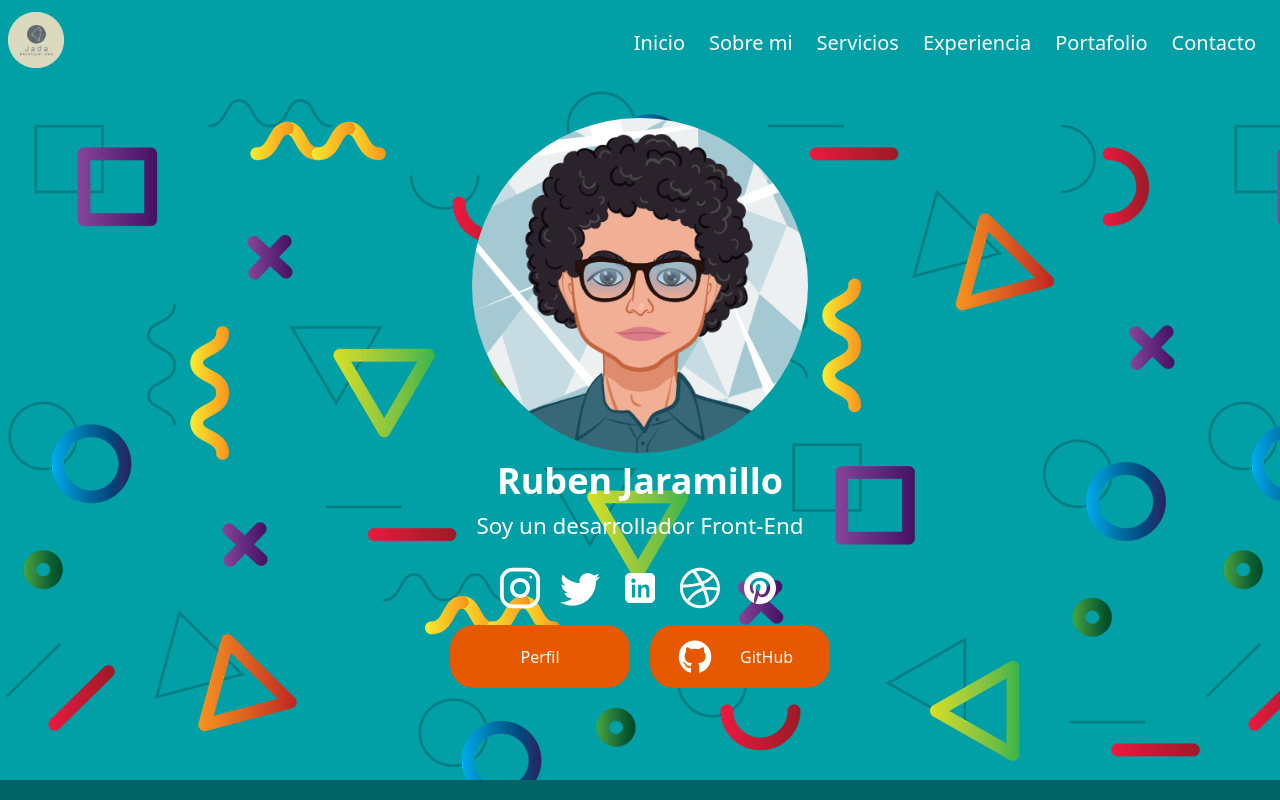
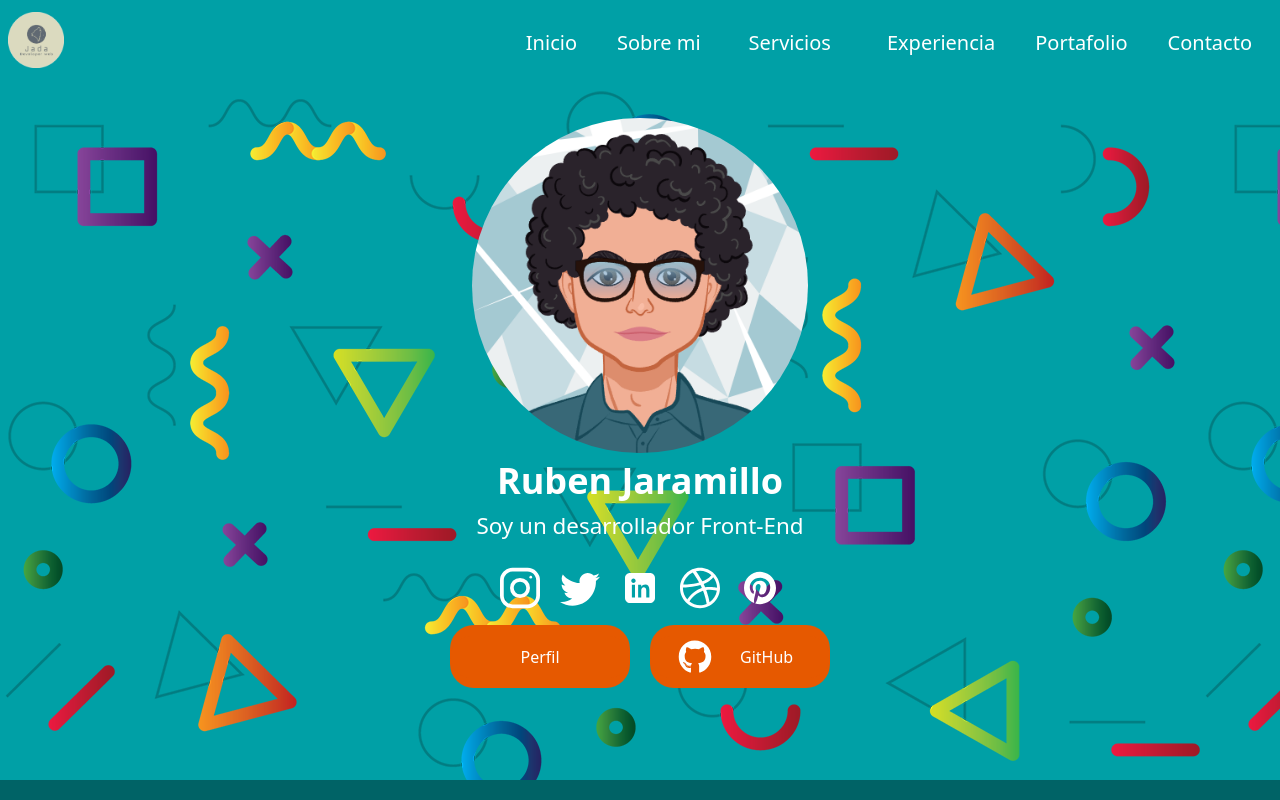
Before and after one commit to RubenJ27/Portafolio-profesional, a React (Vite) app: page / in a window 1280 px wide. Shown: the top 800 px of the page. Built offline with nearby package versions, Linux system fonts and the light colour scheme.

Commit message:
feat: :zap: Se mejoro el menu con las efectos para su navegacion
Se agregaron nuevas caracteristicas al nav

```diff
--- a/src/components/NavBar.jsx
+++ b/src/components/NavBar.jsx
@@ -37,14 +37,14 @@ export default function Navbar() {
             }
             id="example-navbar-danger"
           >
-            <ul className="flex flex-col lg:flex list-none lg:ml-0 lg:flex-col xl:ml-auto xl:flex-row">
+            <ul className="flex flex-col lg:flex lg:w-full list-none lg:ml-0 lg:flex-col xl:ml-auto xl:flex-row xl:w-auto">
               <Link
               offset={-50}
                 smooth
                 spy
                 to="home"
               >
-                <span className="block py-5 xl:p-0 xl:inline ml-0 xl:ml-2 mr-4 text-white text-xl cursor-pointer">
+                <span className="block pr-0 py-5 xl:p-5 xl:inline ml-0 text-white text-xl cursor-pointer hover:bg-secondary-color rounded-sm">
                 <FontAwesomeIcon
                   icon={faHouse}
                   className="mr-3 xl:hidden text-white items-start justify-start ml-2 text-2xl my-auto"
@@ -58,7 +58,7 @@ export default function Navbar() {
                 spy
                 to="about-me"
               >
-                <span className="block py-5 xl:p-0 xl:inline ml-0 xl:ml-2 mr-4 text-white text-xl cursor-pointer">
+                <span className="block pr-0 py-5 xl:p-5 xl:inline ml-0 text-white text-xl cursor-pointer hover:bg-secondary-color rounded-sm">
                 <FontAwesomeIcon
                   icon={faUser}
                   className="mr-3 xl:hidden text-white items-start justify-start ml-2 text-2xl my-auto"
@@ -72,7 +72,7 @@ export default function Navbar() {
                 spy
                 to="services"
               >
-                <span className="block py-5 xl:p-0 xl:inline ml-0 xl:ml-2 mr-4 text-white text-xl cursor-pointer">
+                <span className="block py-5 xl:p-5 xl:inline ml-0 xl:ml-2 mr-4 text-white text-xl cursor-pointer hover:bg-secondary-color">
                 <FontAwesomeIcon
                   icon={faWrench}
                   className="mr-3 xl:hidden text-white items-start justify-start ml-2 text-2xl my-auto"
@@ -85,7 +85,7 @@ export default function Navbar() {
                 spy
                 to="experience"
               >
-                <span className="block py-5 xl:p-0 xl:inline ml-0 xl:ml-2 mr-4 text-white text-xl cursor-pointer">
+                <span className="block pr-0 py-5 xl:p-5 xl:inline ml-0 text-white text-xl cursor-pointer hover:bg-secondary-color rounded-sm">
                 <FontAwesomeIcon
                   icon={faBusinessTime}
                   className="mr-3 xl:hidden text-white items-start justify-start ml-2 text-2xl my-auto"
@@ -98,7 +98,7 @@ export default function Navbar() {
                 spy
                 to="portafolio"
               >
-                <span className="block py-5 xl:p-0 xl:inline ml-0 xl:ml-2 mr-4 text-white text-xl cursor-pointer">
+                <span className="block pr-0 py-5 xl:p-5 xl:inline ml-0 text-white text-xl cursor-pointer hover:bg-secondary-color rounded-sm">
                 <FontAwesomeIcon
                   icon={faFolderOpen}
                   className="mr-3 xl:hidden text-white items-start justify-start ml-2 text-2xl my-auto"
@@ -111,7 +111,7 @@ export default function Navbar() {
                 spy
                 to="contact"
               >
-                <span className="block py-5 xl:p-0 xl:inline ml-0 xl:ml-2 mr-4 text-white text-xl cursor-pointer">
+                <span className="block pr-0 py-5 xl:p-5 xl:inline ml-0 text-white text-xl cursor-pointer hover:bg-secondary-color active:bg-primary-color  rounded-sm">
                 <FontAwesomeIcon
                   icon={faAddressCard}
                   className="mr-3 xl:hidden text-white items-start justify-start ml-2 text-2xl my-auto"
```
